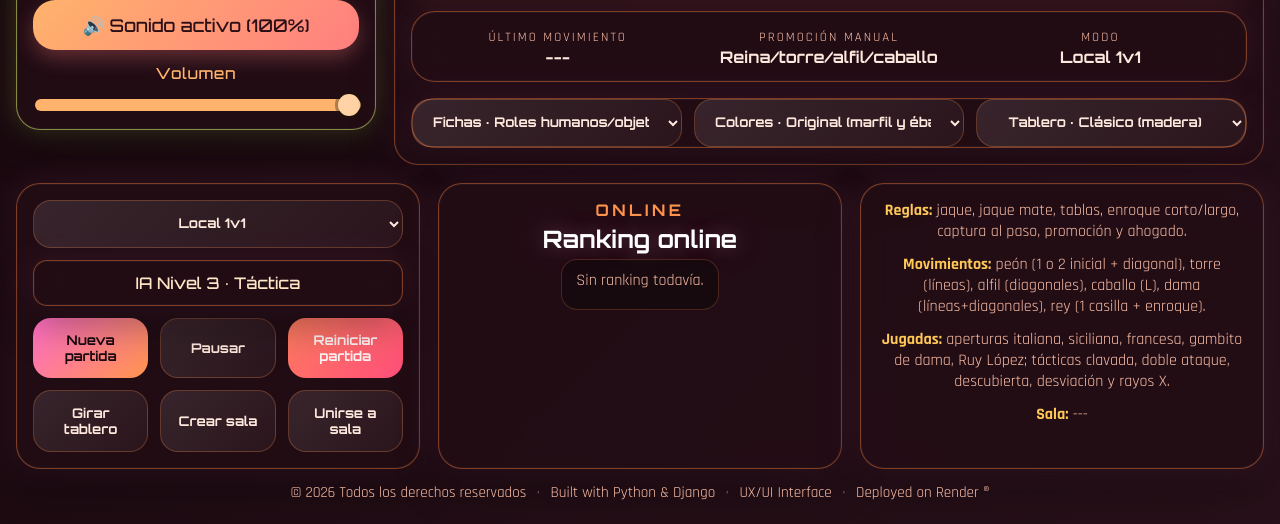
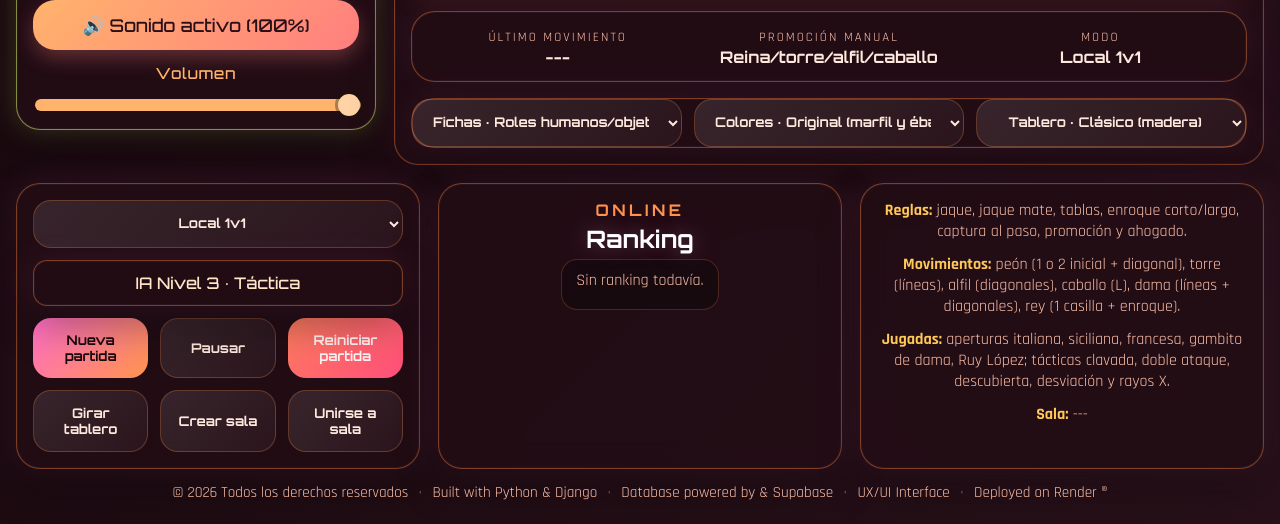
Before and after one commit to lu-developer476/Ajedrez, a Django app: page / in a window 1280 px wide. Shown: the part 799-1323 px from the top of the page. Run offline with Django 5.2, Linux system fonts and the light colour scheme; data that the repository does not hold is empty.

Commit message:
Update index.html

```diff
--- a/core/templates/core/index.html
+++ b/core/templates/core/index.html
@@ -110,7 +110,7 @@
 
     <section class="aux-panels">
       <div class="controls panel-glow">
-        <select id="mode-select" class="btn secondary"><option value="local">Local 1v1</option><option value="ai">Jugador vs IA</option><option value="online">Multijugador online</option></select>
+        <select id="mode-select" class="btn secondary"><option value="local">Local 1v1</option><option value="ai">Jugador vs IA</option><option value="online">Online</option></select>
         <div class="ai-level-spot panel-inline" id="ai-level-spot">IA Nivel 3 · Táctica</div>
         <button id="new-game-btn" class="btn primary" type="button">Nueva partida</button>
         <button id="pause-game-btn" class="btn secondary" type="button">Pausar</button>
@@ -120,12 +120,12 @@
         <button id="online-join-btn" class="btn secondary" type="button">Unirse a sala</button>
       </div>
       <div class="leaderboard panel-glow">
-        <div class="leaderboard-header"><p class="eyebrow">ONLINE</p><h2>Ranking online</h2></div>
+        <div class="leaderboard-header"><p class="eyebrow">ONLINE</p><h2>Ranking</h2></div>
         <ol id="ranking-list" class="move-history"></ol>
       </div>
       <div class="tips panel-glow">
         <p><span>Reglas:</span> jaque, jaque mate, tablas, enroque corto/largo, captura al paso, promoción y ahogado.</p>
-        <p><span>Movimientos:</span> peón (1 o 2 inicial + diagonal), torre (líneas), alfil (diagonales), caballo (L), dama (líneas+diagonales), rey (1 casilla + enroque).</p>
+        <p><span>Movimientos:</span> peón (1 o 2 inicial + diagonal), torre (líneas), alfil (diagonales), caballo (L), dama (líneas + diagonales), rey (1 casilla + enroque).</p>
         <p><span>Jugadas:</span> aperturas italiana, siciliana, francesa, gambito de dama, Ruy López; tácticas clavada, doble ataque, descubierta, desviación y rayos X.</p>
         <p id="room-info"><span>Sala:</span> ---</p>
       </div>
@@ -136,6 +136,8 @@
     <span class="footer-separator" aria-hidden="true">•</span>
     <span class="footer-item">Built with Python &amp; Django</span>
     <span class="footer-separator" aria-hidden="true">•</span>
+    <span class="footer-item">Database powered by &amp; Supabase</span>
+    <span class="footer-separator" aria-hidden="true">•</span>
     <span class="footer-item">UX/UI Interface</span>
     <span class="footer-separator" aria-hidden="true">•</span>
     <span class="footer-item">Deployed on Render ®</span>
```
